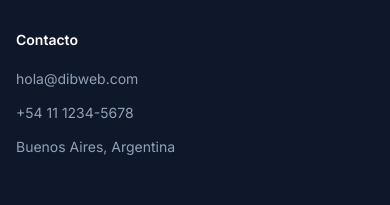
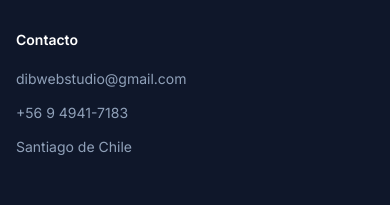
Before and after one commit to dibwebstudio/dibweb, a Next.js app: page / in a window 390 px wide. Shown: the part 9455-9660 px from the top of the page. Built offline with nearby package versions, Linux system fonts and the light colour scheme.

Commit message:
Update contact info - email, phone, location

```diff
--- a/src/app/politicas/page.tsx
+++ b/src/app/politicas/page.tsx
@@ -100,7 +100,7 @@
                 <p className="text-slate-400">
                   Si tiene preguntas sobre esta política de privacidad o sobre el tratamiento de sus datos,
                   puede contactarnos a través de nuestro formulario de contacto o al correo electrónico
-                  hola@dibweb.com.
+                  dibwebstudio@gmail.com.
                 </p>
               </div>
             </div>
--- a/src/app/terminos/page.tsx
+++ b/src/app/terminos/page.tsx
@@ -118,7 +118,7 @@
                 <h2 className="text-xl font-semibold text-white mb-3">11. Contacto</h2>
                 <p className="text-slate-400">
                   Para consultas sobre estos términos y condiciones, puede contactarnos a través
-                  de nuestro formulario de contacto o al correo electrónico hola@dibweb.com.
+                  de nuestro formulario de contacto o al correo electrónico dibwebstudio@gmail.com.
                 </p>
               </div>
             </div>
--- a/src/components/Contact.tsx
+++ b/src/components/Contact.tsx
@@ -35,9 +35,9 @@
             <p className="text-slate-400 text-lg mb-10">Cuéntanos qué necesitas y te responderemos en menos de 24 horas.</p>
             <div className="space-y-6">
               {[
-                { icon: "M3 8l7.89 5.26a2 2 0 002.22 0L21 8M5 19h14a2 2 0 002-2V7a2 2 0 00-2-2H5a2 2 0 00-2 2v10a2 2 0 002 2z", label: "Email", value: "hola@dibweb.com" },
-                { icon: "M3 5a2 2 0 012-2h3.28a1 1 0 01.948.684l1.498 4.493a1 1 0 01-.502 1.21l-2.257 1.13a11.042 11.042 0 005.516 5.516l1.13-2.257a1 1 0 011.21-.502l4.493 1.498a1 1 0 01.684.949V19a2 2 0 01-2 2h-1C9.716 21 3 14.284 3 6V5z", label: "Teléfono", value: "+54 11 1234-5678" },
-                { icon: "M17.657 16.657L13.414 20.9a1.998 1.998 0 01-2.827 0l-4.244-4.243a8 8 0 1111.314 0z M15 11a3 3 0 11-6 0 3 3 0 016 0z", label: "Ubicación", value: "Buenos Aires, Argentina" },
+                { icon: "M3 8l7.89 5.26a2 2 0 002.22 0L21 8M5 19h14a2 2 0 002-2V7a2 2 0 00-2-2H5a2 2 0 00-2 2v10a2 2 0 002 2z", label: "Email", value: "dibwebstudio@gmail.com" },
+                { icon: "M3 5a2 2 0 012-2h3.28a1 1 0 01.948.684l1.498 4.493a1 1 0 01-.502 1.21l-2.257 1.13a11.042 11.042 0 005.516 5.516l1.13-2.257a1 1 0 011.21-.502l4.493 1.498a1 1 0 01.684.949V19a2 2 0 01-2 2h-1C9.716 21 3 14.284 3 6V5z", label: "Teléfono", value: "+56 9 4941-7183" },
+                { icon: "M17.657 16.657L13.414 20.9a1.998 1.998 0 01-2.827 0l-4.244-4.243a8 8 0 1111.314 0z M15 11a3 3 0 11-6 0 3 3 0 016 0z", label: "Ubicación", value: "Santiago de Chile" },
               ].map((c) => (
                 <div key={c.label} className="flex items-center gap-4">
                   <div className="w-12 h-12 rounded-lg bg-slate-800 flex items-center justify-center text-blue-400">
--- a/src/components/Footer.tsx
+++ b/src/components/Footer.tsx
@@ -22,9 +22,9 @@
           <div>
             <h4 className="font-semibold text-white text-sm mb-4">Contacto</h4>
             <ul className="space-y-2.5">
-              <li><a href="mailto:hola@dibweb.com" className="text-sm text-slate-400 hover:text-white transition-colors">hola@dibweb.com</a></li>
-              <li><a href="tel:+541112345678" className="text-sm text-slate-400 hover:text-white transition-colors">+54 11 1234-5678</a></li>
-              <li><span className="text-sm text-slate-400">Buenos Aires, Argentina</span></li>
+              <li><a href="mailto:dibwebstudio@gmail.com" className="text-sm text-slate-400 hover:text-white transition-colors">dibwebstudio@gmail.com</a></li>
+              <li><a href="tel:+56949417183" className="text-sm text-slate-400 hover:text-white transition-colors">+56 9 4941-7183</a></li>
+              <li><span className="text-sm text-slate-400">Santiago de Chile</span></li>
             </ul>
           </div>
         </div>
```
